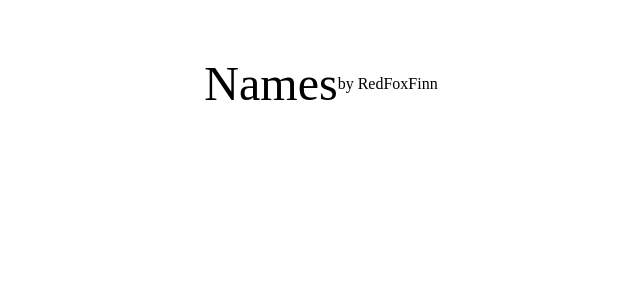
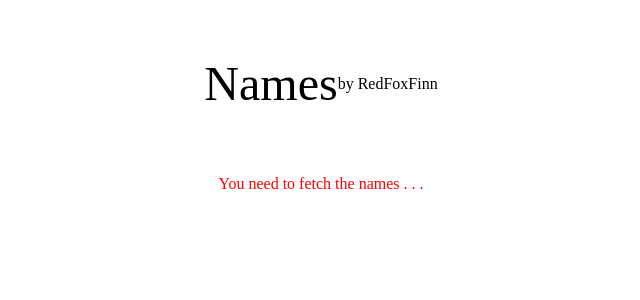
Before and after one commit to RedFoxFinn/solita-academy-names, a React (Create React App) app: page / in a window 1280 px wide. Shown: the top 300 px of the page, without its empty margins (319-959 px from the left). Built offline with nearby package versions, Linux system fonts and the light colour scheme; no server answers.

Commit message:
refactor(header, list): moved header and list components to separate files
Cleaning the code structure, refactored codebase, moved header section to Header.jsx and list
section to List.jsx. Additional styles.

```diff
--- a/src/App.js
+++ b/src/App.js
@@ -3,21 +3,14 @@ import React, {useState} from 'react';
 
 import fetchService from './tools/fetchService';
 
+import Header from './components/Header';
+import List from './components/List';
+
 const App = () => {
-  return <div style={{display: 'flex', flexDirection: 'column'}}>
-    <div style={{display: 'flex', flexDirection: 'row', justifyContent: 'center', alignContent: 'center', alignItems: 'center'}}>
-      <AppName/>
-      <Author/>
-    </div>
+  return <div style={{display: 'flex', flexDirection: 'column', alignItems: 'center', alignContent: 'center'}}>
+    <Header/>
+    <List/>
   </div>;
 };
 
-const AppName = () => {
-  return <p style={{fontSize: '3em'}}>Names</p>;
-};
-
-const Author = () => {
-  return <p style={{fontSize: '1em'}}>by RedFoxFinn</p>;
-};
-
 export default App;
--- /dev/null
+++ b/src/components/Header.jsx
@@ -0,0 +1,16 @@
+import React from 'react';
+
+const Header = () => <div style={{display: 'flex', flexDirection: 'row', justifyContent: 'center', alignContent: 'center', alignItems: 'center'}}>
+    <AppName/>
+    <Author/>
+</div>;
+
+const AppName = () => {
+    return <p style={{fontSize: '3em'}}>Names</p>;
+};
+
+const Author = () => {
+    return <p style={{fontSize: '1em'}}>by RedFoxFinn</p>;
+};
+
+export default Header;
--- /dev/null
+++ b/src/components/List.jsx
@@ -0,0 +1,20 @@
+
+import React from 'react';
+
+const List = (props) => {
+    const names = props.names;
+
+    return names ? <Yup/> : <Nope/>;
+};
+
+const Yup = () => {
+    return <div style={{}}>
+        <p style={{fontSize: '1,5em', color: 'green'}}>You have fetched the names . . .</p>
+    </div>;
+};
+
+const Nope = () => <div style={{}}>
+    <p style={{fontSize: '1,5em', color: 'red'}}>You need to fetch the names . . .</p>
+</div>;
+
+export default List;
```
Also changed, not shown: 1 other file (tests, documents, lock files or other folders).
